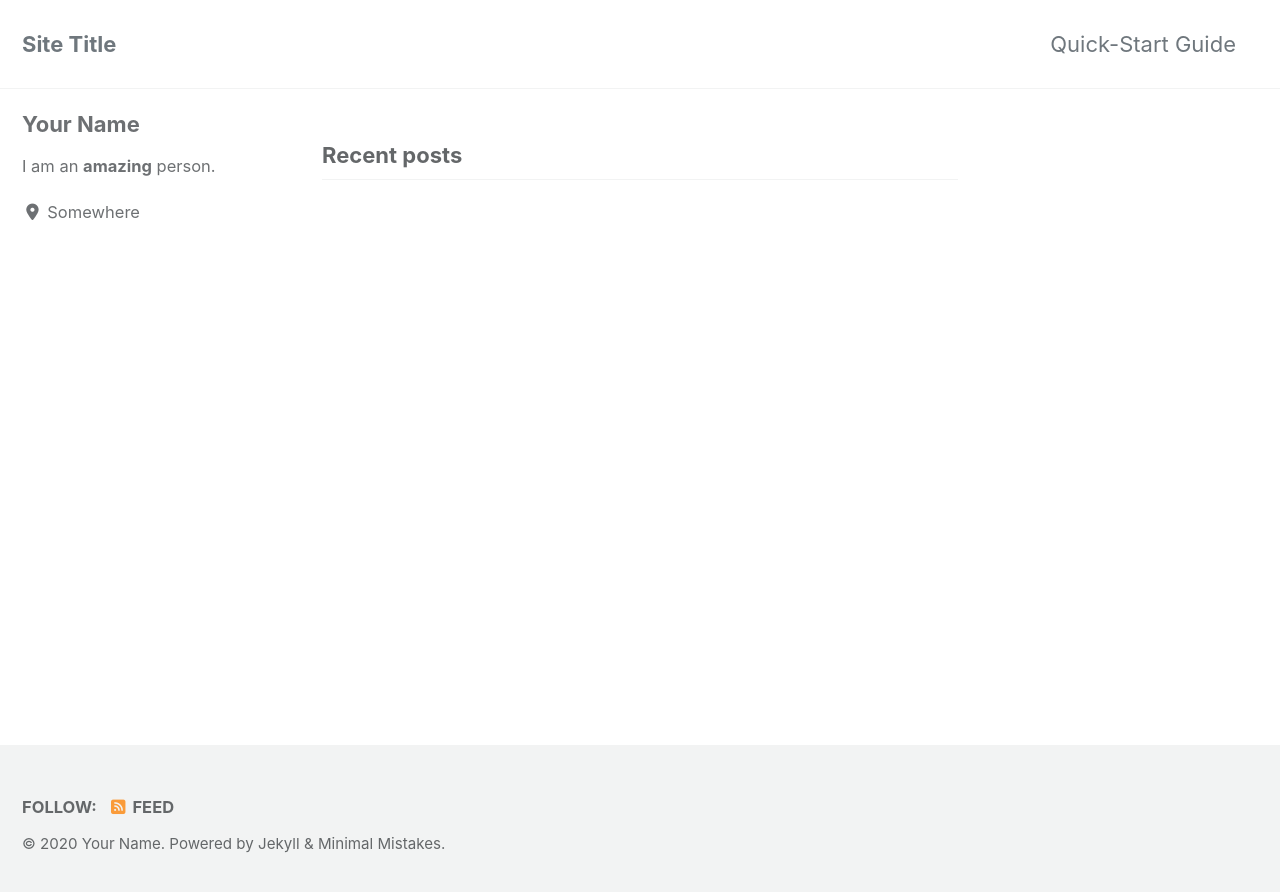
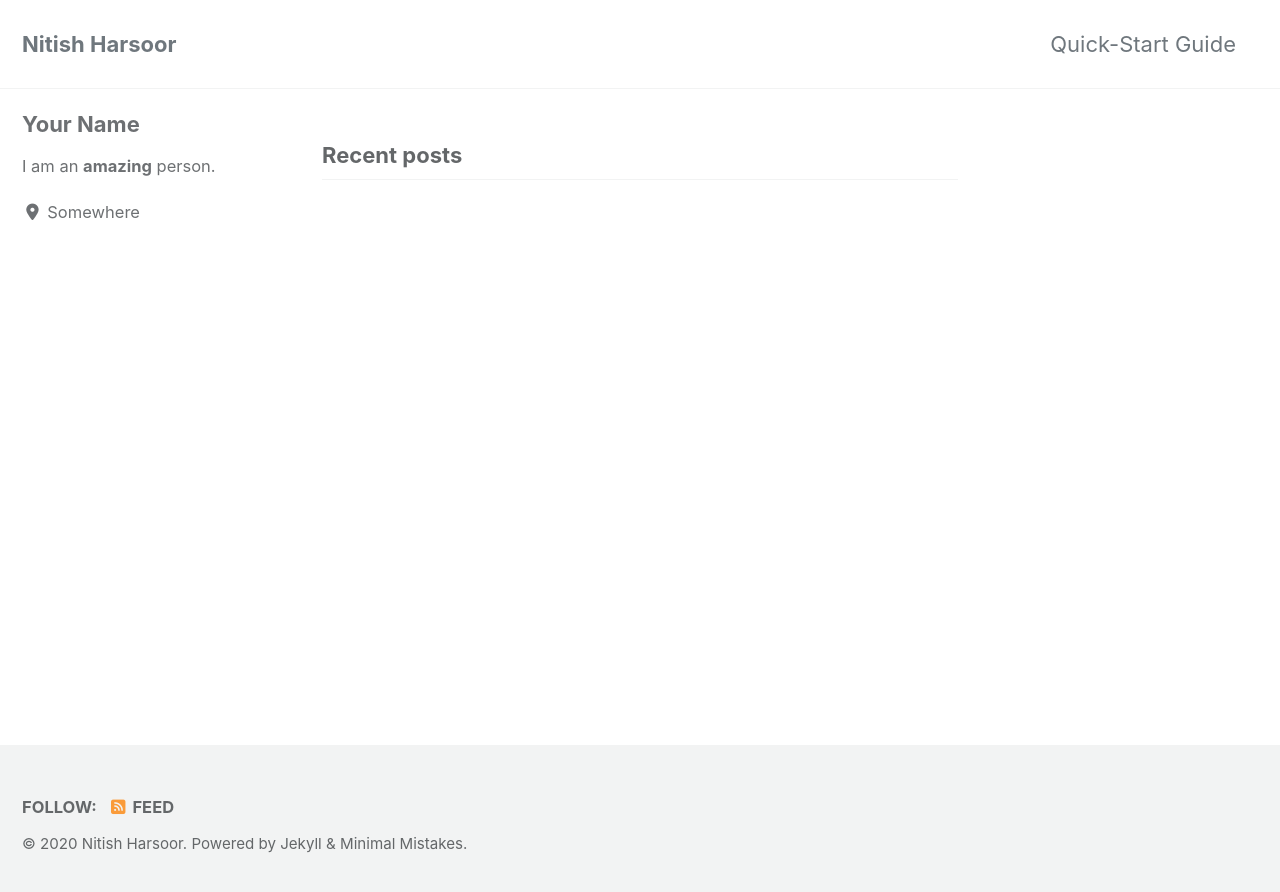
Before and after one commit to nitishkmr005/nitishkmr005.github.io, a Jekyll site: the page built from index.html, in a window 1280 px wide. Shown: the top 892 px of the page. Built offline with Jekyll 4.4.1, drawn with Linux system fonts in a browser that asks for light colours; cached includes are drawn as plain includes; nearby versions of some CDN libraries; the list of posts is cut into pages by our own code.

Commit message:
new changes

```diff
--- a/_config.yml
+++ b/_config.yml
@@ -16,11 +16,11 @@ minimal_mistakes_skin    : "default" # "air", "aqua", "contrast", "dark", "dirt"
 
 # Site Settings
 locale                   : "en-US"
-title                    : "Site Title"
+title                    : "Nitish Harsoor"
 title_separator          : "-"
 subtitle                 : # site tagline that appears below site title in masthead
-name                     : "Your Name"
-description              : "An amazing website."
+name                     : "Nitish Harsoor"
+description              : "Data Science Portfolio"
 url                      : # the base hostname & protocol for your site e.g. "https://mmistakes.github.io"
 baseurl                  : # the subpath of your site, e.g. "/blog"
 repository               : # GitHub username/repo-name e.g. "mmistakes/minimal-mistakes"
```
